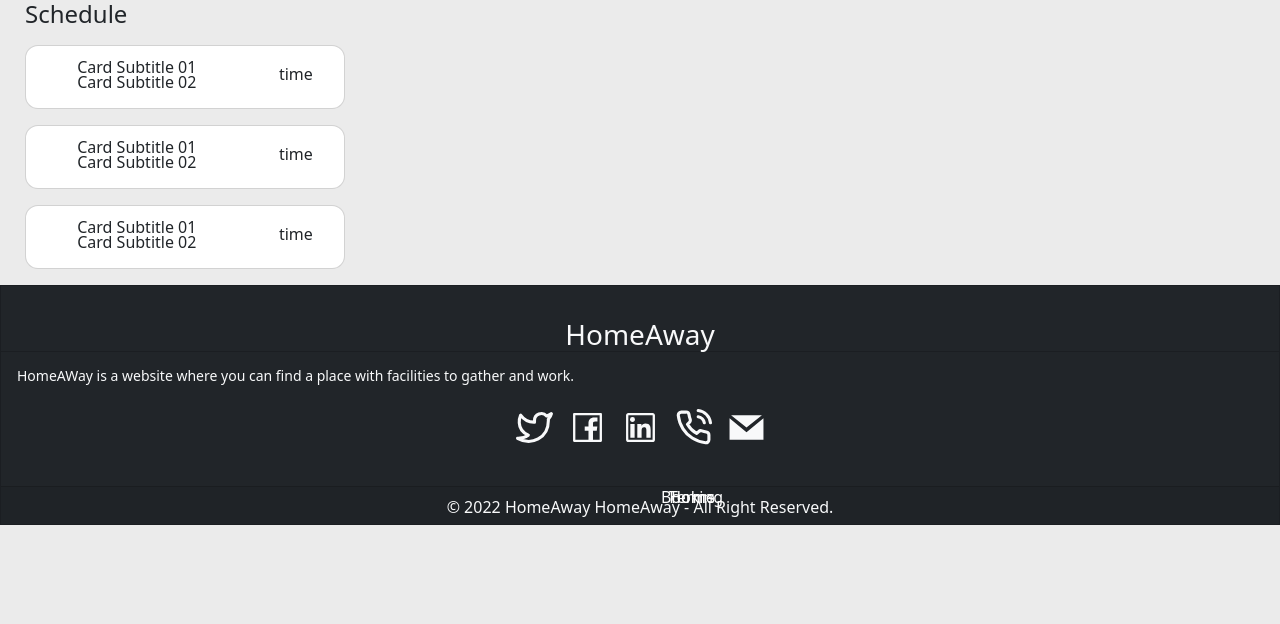
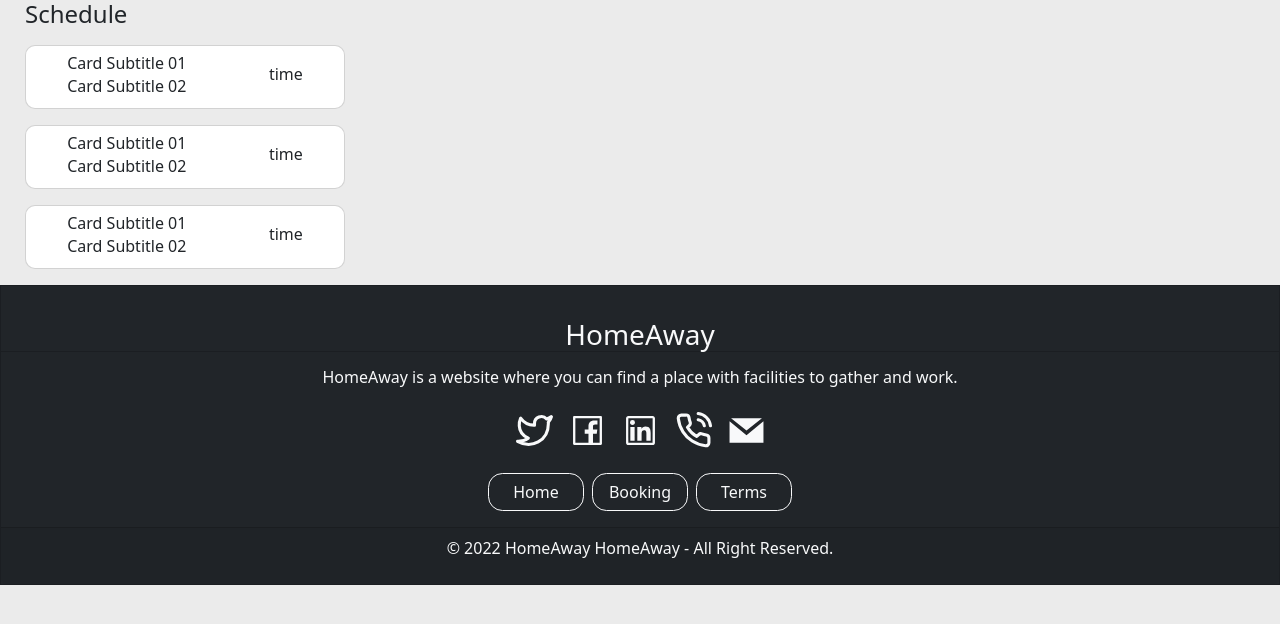
Before and after one commit to GP-43/homeaway-frontend, a React (Create React App) app: page /userbookings in a window 1280 px wide. Shown: the top 624 px of the page. Built offline with nearby package versions, Linux system fonts and the light colour scheme.

Commit message:
All errors done

```diff
--- a/src/assets/styles/partials/_place-card.scss
+++ b/src/assets/styles/partials/_place-card.scss
@@ -1,7 +1,6 @@
-* {
-  background-color: #ffffff;
+.place-card-cover {
 
-  .card {
+  .place-card {
     width: 12rem;
     height: 15rem;
     position: relative;
@@ -59,12 +58,12 @@
     font-size: 11px;
   }
 
-  .people-icon{
+  .people-icon {
     height: 10px;
     background: none;
   }
 
-  .quantity-box{
+  .quantity-box {
     display: flex;
     background: none;
     align-items: center;
@@ -72,7 +71,7 @@
     padding: 0;
   }
 
-  .last-row{
+  .last-row {
     display: flex;
     background: none;
     align-items: center;
@@ -80,7 +79,7 @@
     padding: 0;
   }
 
-  .rating-box{
+  .rating-box {
     display: flex;
     background: none;
     align-items: center;
@@ -89,16 +88,16 @@
     padding-right: 10px;
   }
 
-  .rating-icon{
+  .rating-icon {
     height: 10px;
     background: none;
   }
 
-  .heart-icon{
+  .heart-icon {
     background: none;
   }
 
-  .button{
+  .button {
     position: absolute;
     margin-left: 150px;
     margin-top: 9px;
@@ -106,4 +105,5 @@
     background: none;
     border: none;
   }
+
 }
--- a/src/assets/styles/partials/_user-bookings.scss
+++ b/src/assets/styles/partials/_user-bookings.scss
@@ -14,7 +14,6 @@
         margin: auto;
         padding: 5px;
         border-radius: 10px;
-        padding-left: 25px;
     }
 
     .card-place{
--- a/src/components/PlaceCard.jsx
+++ b/src/components/PlaceCard.jsx
@@ -11,7 +11,8 @@ function PlaceCard() {
   const [show, setShow] = useState(true);
 
   return (
-    <Card className="card">
+    <div className="place-card-cover">
+    <Card className="place-card">
       <img
         className="d-block gallery-image place-image"
         src={place}
@@ -45,6 +46,7 @@ function PlaceCard() {
         </Card.Body>
       </Card.Body>
     </Card>
+    </div>
   );
 }
 
--- a/src/components/occupent_footer/OccupantFooter.jsx
+++ b/src/components/occupent_footer/OccupantFooter.jsx
@@ -10,7 +10,7 @@ function OccupantFooter() {
         <Card className="bg-dark text-center text-light occupent-footer w-100 mx-0">
             <Card.Header as="h3" className="bg-dark mt-2 mb-0 pt-4 py-0 pb-0">HomeAway</Card.Header>
             <Card.Body className="bg-dark">
-                <Card.Title as="h6" className="bg-dark mb-4 mt-0 pt-0">HomeAWay is a website where you can find a place with
+                <Card.Title as="h6" className="bg-dark mb-4 mt-0 pt-0">HomeAway is a website where you can find a place with
                  facilities to gather and work.</Card.Title>
                 <Card.Text className="bg-dark mb-4 mx-3">
                     <FiTwitter className="bg-dark footer-icon mx-1"/>
--- a/src/components/shedule_section/SheduleCard.jsx
+++ b/src/components/shedule_section/SheduleCard.jsx
@@ -5,7 +5,7 @@ function SheduleCard() {
     return (
         <Card className = "shedule-card">
             <Card.Body className="shedule-card-body">
-                <Card.Subtitle className="card-place">Card Subtitle 01</Card.Subtitle>
+                <Card.Subtitle className="card-place pb-2">Card Subtitle 01</Card.Subtitle>
                 <Card.Subtitle className="card-place">Card Subtitle 02</Card.Subtitle>
             </Card.Body>
 
```
